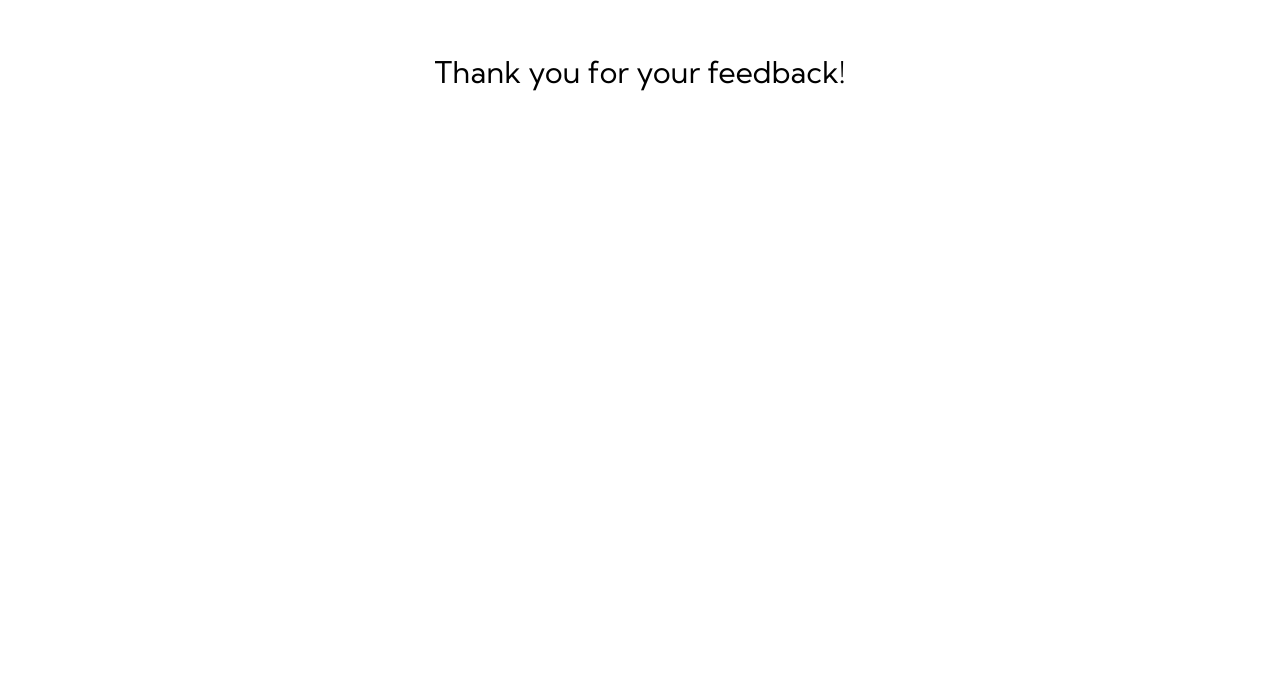
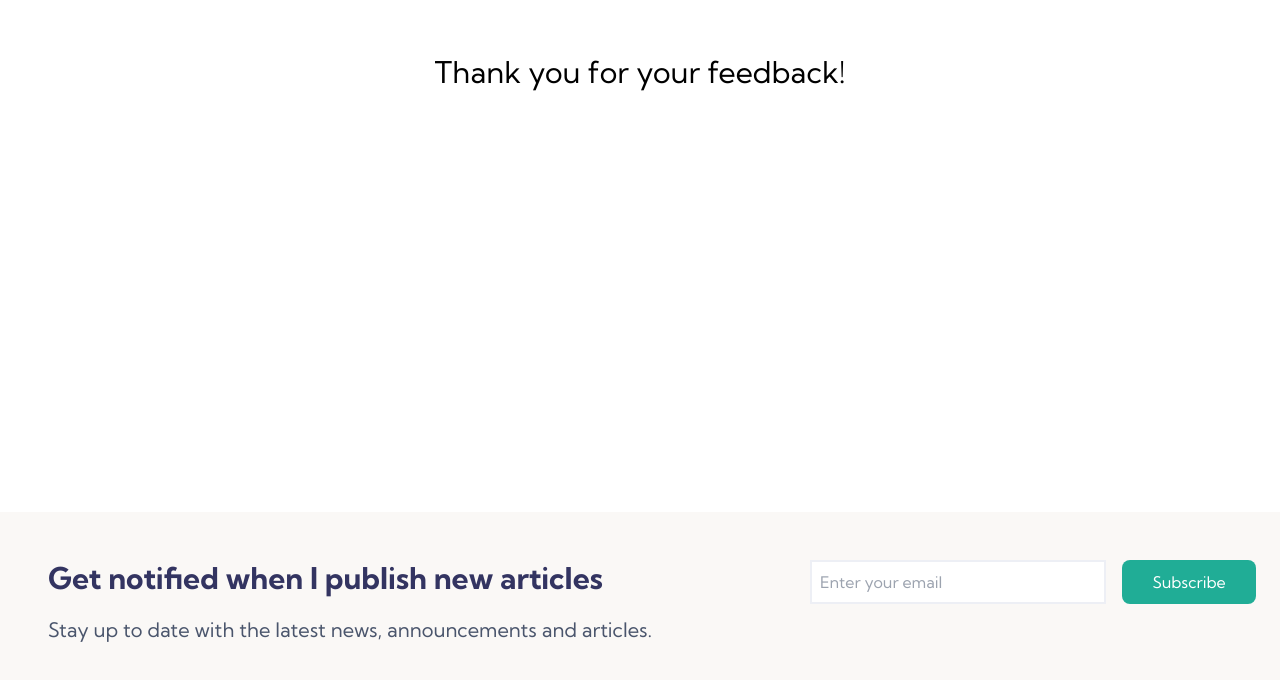
Before and after one commit to IngaSafranova/happy-coaching, a Next.js app: page /thank-you in a window 1280 px wide. Shown: the part 392-1072 px from the top of the page. Before the commit the page ends 864 px from the top, so only its background shows below. Built offline with nearby package versions, Linux system fonts and the light colour scheme.

Commit message:
fixed widths and heights

```diff
--- a/app/layout.js
+++ b/app/layout.js
@@ -21,7 +21,7 @@ export default function RootLayout({ children }) {
       <body className={kumbh.className}>
         <Navbar />
         {children}
-        {/* <Footer/> */}
+        <Footer/>
       </body>
     </html>
   );
--- a/app/ui/blogSection.js
+++ b/app/ui/blogSection.js
@@ -4,14 +4,14 @@ import BlogsLink from "./components/blogsLink";
 
 function BlogSection() {
   return (
-    <section className="mx-auto h-fit w-screen  max-w-8xl flex-col bg-white lg:h-840">
+    <section className="mx-auto h-fit w-screen  pb-3 max-w-8xl flex-col bg-white lg:h-840">
       <h2 className="mx-auto mb-14 mt-20 w-5/6 text-3xl font-bold text-darkBlue sm:w-4/6 md:w-3/6 lg:h-28 lg:w-[680px] lg:text-5xl lg:leading-[56px]">
         Stay Motivated, read the weekly blog articles.
       </h2>
       <div className="mx-auto h-fit w-10/12 max-w-7xl">
         <HomepageBlogs />
       </div>
-      <div className="mx-auto mt-20 w-fit">
+      <div className="mx-auto pt-20 h-fit w-fit">
         <BlogsLink />
       </div>
     </section>
--- a/app/ui/components/servicesCard.js
+++ b/app/ui/components/servicesCard.js
@@ -3,7 +3,7 @@ import HomepageServices from "./homepageServices";
 
 function ServicesCard() {
   return (
-    <div className=" mt-8 w-full  h-full  lg:mt-10 lg:h-[328px] lg:w-[1140px] ">
+    <div className=" mt-8 w-full  h-fit mb-6 pb-4  lg:mt-10 lg:h-[328px] lg:w-[1140px] ">
       <HomepageServices />
     </div>
   );
--- a/app/ui/components/subscribeForm.js
+++ b/app/ui/components/subscribeForm.js
@@ -65,12 +65,12 @@ export default function SubscribeForm() {
         value={email.name}
         onChange={handleChange}
         placeholder="Enter your email"
-        className=" mb-6 ml-16 mr-4 w-8/12 border-2 border-lightSeasolt px-3 py-4 md:mb-0"
+        className=" mb-6 ml-16 mr-4 w-8/12 sm:w-3/4 sm:p-0 sm:pl-2 sm:m-0 md:mr-4 border-2 border-lightSeasolt px-3 py-4 md:mb-0"
       />
       <button
               type="submit"
             disabled={!canSave}
-        className="ml-24 h-11 w-[150px] rounded-lg bg-complimentaryGreen py-2 text-base font-medium text-white md:ml-0"
+        className="ml-24 h-11 w-[150px] rounded-lg sm:px-2 sm:ml-4 bg-complimentaryGreen py-2 text-base font-medium text-white md:ml-0"
       >
         Subscribe
       </button>
--- a/app/ui/footer.js
+++ b/app/ui/footer.js
@@ -3,18 +3,18 @@ import SubscribeForm from "./components/subscribeForm";
 
 export default function Footer() {
   return (
-    <footer className="mx-auto flex h-fit  w-screen max-w-8xl flex-col bg-white lg:h-[617px]">
-      <section className="h-46 flex flex-col lg:flex-row w-screen max-w-8xl bg-seasalt">
-        <div className="mx-auto my-auto flex h-21 w-7xl flex-col lg:flex-row lg:justify-between">
-          <div className="w-fit px-2 lg:w-[738px] h-21 flex flex-col">
-            <h3 className="w-3/5 pb-4 text-xl py-2 px-4 lg:text-3xl font-extrabold text-darkBlue md:w-full lg:w-[738px]">
+    <footer className="mx-auto flex h-full  w-screen lg:max-w-8xl flex-col bg-white lg:h-[617px]">
+      <section className="lg:h-46 mx-auto mt-10 h-fit flex flex-col lg:flex-row w-screen lg:max-w-8xl bg-seasalt">
+        <div className="mx-auto my-auto flex lg:h-21 h-fit lg:w-7xl flex-col lg:flex-row lg:justify-between">
+          <div className="w-fit mx-auto px-2 lg:w-[738px] lg:h-fit md:pb-10 h-fit flex flex-col">
+            <h3 className="w-3/5 mx-auto  pt-10 pb-5 lg:pt-0 text-xl py-2 px-4 lg:text-3xl font-extrabold text-darkBlue md:w-full lg:w-[738px]">
               Get notified when I publish new articles
             </h3>
-            <p className="w-3/5 text-xl px-4 text-gray md:w-full lg:w-[738px]">
+            <p className="w-3/5 mx-auto text-xl px-4 text-gray md:w-full lg:w-[738px]">
               Stay up to date with the latest news, announcements and articles.
             </p>
           </div>
-          <div className="my-auto mt-20 md:mt-0">
+          <div className="my-auto mx-auto mt-20 md:mt-0 md:mb-4">
             <SubscribeForm />
           </div>
         </div>
```
